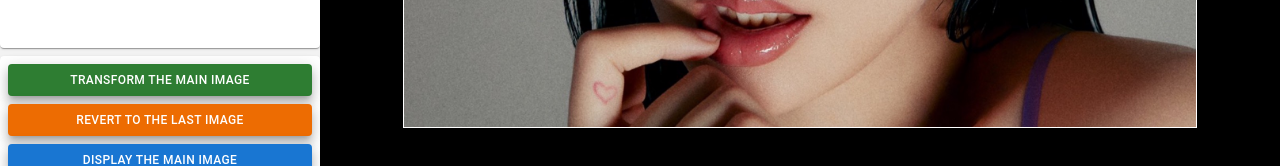
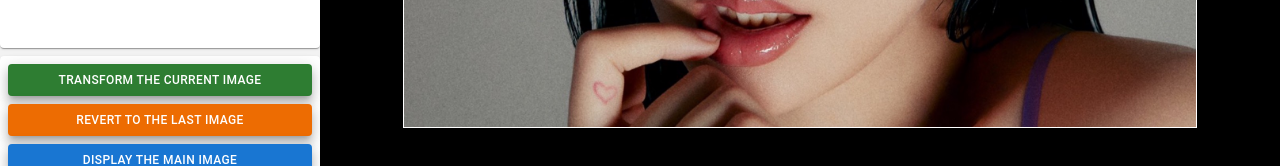
Before and after one commit to Cloud956/site-frontend, a React (Vite) app in the folder frontend/: page / in a window 1280 px wide. Shown: the part 528-694 px from the top of the page. Built offline with nearby package versions, Linux system fonts and the light colour scheme.

Commit message:
Update LeftPanel.tsx
Changing button name

```diff
--- a/frontend/src/components/Layout/LeftPanel/LeftPanel.tsx
+++ b/frontend/src/components/Layout/LeftPanel/LeftPanel.tsx
@@ -287,7 +287,7 @@ const LeftPanel = ({
                 variant="contained"
               >
                 <span style={{ fontSize: "1.5vh" }}>
-                  Transform the main image
+                  Transform the current image
                 </span>
               </Button>
               <Button
```
